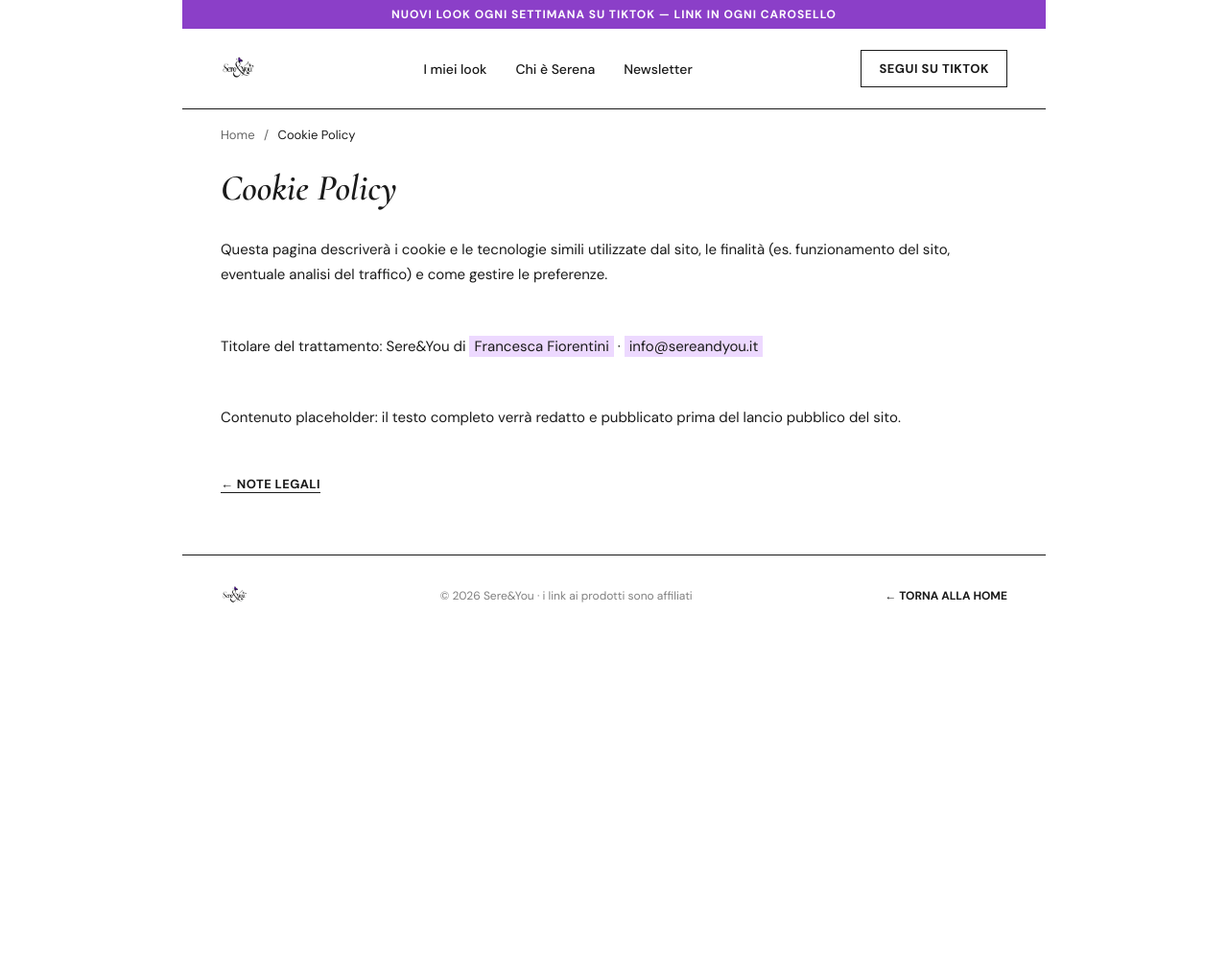
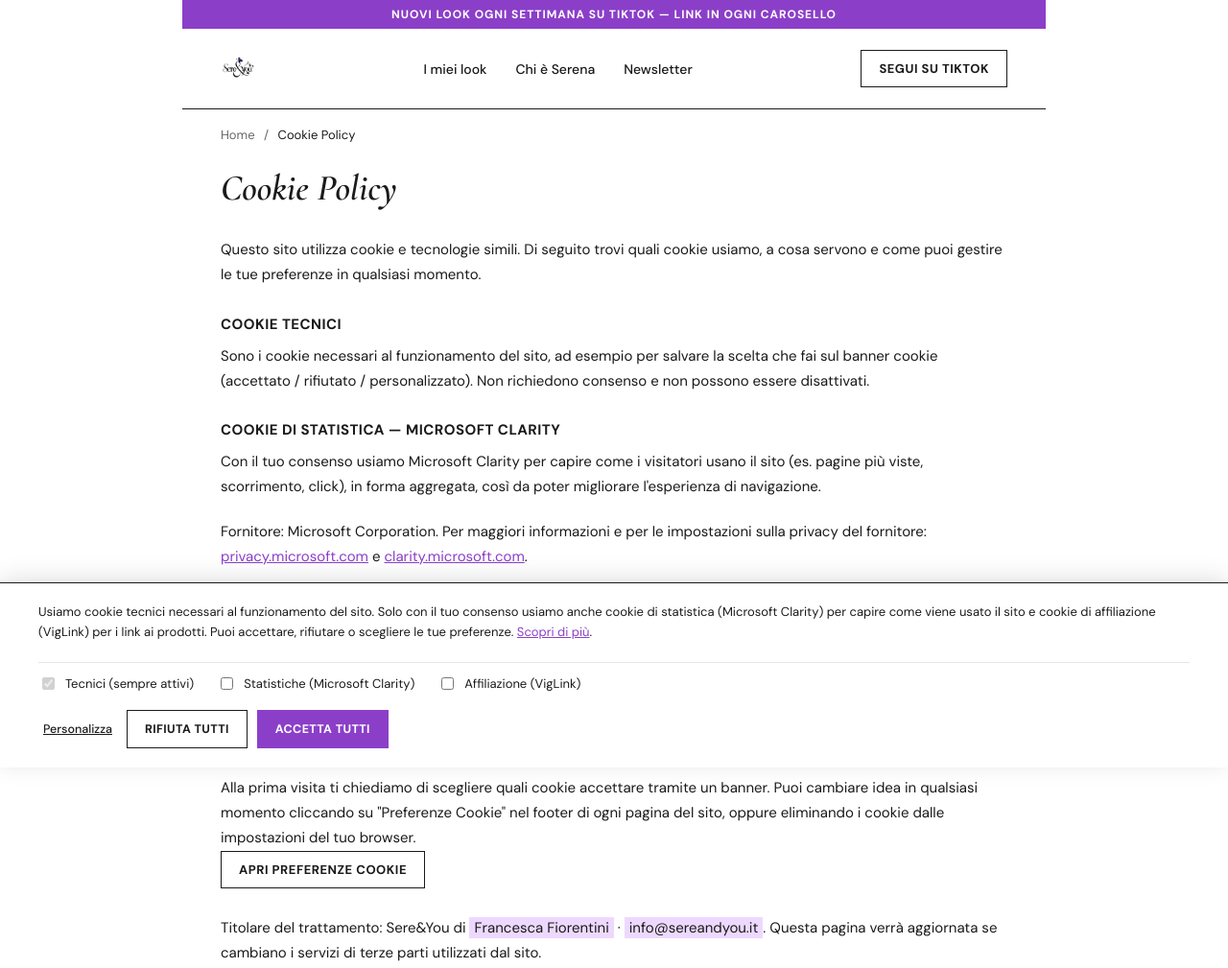
Before and after one commit to FioreFra/sereandyou, a plain HTML site: page cookie-policy.html in a window 1280 px wide. Shown: the top 1009 px of the page at 96% size. Before the commit the page ends 800 px from the top, so only its background shows below. Drawn offline with nearby package versions, Linux system fonts and the light colour scheme.

Commit message:
Aggiorna VigLink, aggiunge Microsoft Clarity e banner cookie GDPR (#9)
- Sostituisce lo script VigLink esistente con la nuova chiave su tutte le pagine
- Aggiunge Microsoft Clarity, caricato solo dopo consenso
- Introduce js/cookie-consent.js: banner cookie con Accetta/Rifiuta/Personalizza, consenso salvato in localStorage, VigLink e Clarity caricati solo se l'utente acconsente
- Aggiunge link "Preferenze Cookie" nel footer di ogni pagina per cambiare scelta in seguito
- Aggiorna cookie-policy.html con il testo reale sui cookie di terze parti usati (Clarity, VigLink)

```diff
--- a/cookie-policy.html
+++ b/cookie-policy.html
@@ -31,9 +31,33 @@
 
   <div class="legal-main legal-body">
     <h1>Cookie Policy</h1>
-    <p>Questa pagina descriverà i cookie e le tecnologie simili utilizzate dal sito, le finalità (es. funzionamento del sito, eventuale analisi del traffico) e come gestire le preferenze.</p>
-    <p>Titolare del trattamento: Sere&amp;You di <span class="fill">Francesca Fiorentini</span> · <span class="fill">info@sereandyou.it</span></p>
-    <p class="legal-note">Contenuto placeholder: il testo completo verrà redatto e pubblicato prima del lancio pubblico del sito.</p>
+
+    <p>Questo sito utilizza cookie e tecnologie simili. Di seguito trovi quali cookie usiamo, a cosa servono e come puoi gestire le tue preferenze in qualsiasi momento.</p>
+
+    <div class="legal-section">
+      <h2>Cookie tecnici</h2>
+      <p>Sono i cookie necessari al funzionamento del sito, ad esempio per salvare la scelta che fai sul banner cookie (accettato / rifiutato / personalizzato). Non richiedono consenso e non possono essere disattivati.</p>
+    </div>
+
+    <div class="legal-section">
+      <h2>Cookie di statistica — Microsoft Clarity</h2>
+      <p>Con il tuo consenso usiamo Microsoft Clarity per capire come i visitatori usano il sito (es. pagine più viste, scorrimento, click), in forma aggregata, così da poter migliorare l'esperienza di navigazione.</p>
+      <p>Fornitore: Microsoft Corporation. Per maggiori informazioni e per le impostazioni sulla privacy del fornitore: <a href="https://privacy.microsoft.com/it-it/privacystatement" target="_blank" rel="noopener">privacy.microsoft.com</a> e <a href="https://clarity.microsoft.com/" target="_blank" rel="noopener">clarity.microsoft.com</a>.</p>
+    </div>
+
+    <div class="legal-section">
+      <h2>Cookie di affiliazione — VigLink</h2>
+      <p>Con il tuo consenso usiamo VigLink (Sovrn Holdings) per trasformare i link ai prodotti citati nei nostri contenuti in link di affiliazione: se acquisti tramite questi link, riceviamo una piccola commissione, senza costi aggiuntivi per te.</p>
+      <p>Fornitore: Sovrn Holdings, Inc. Per maggiori informazioni: <a href="https://www.sovrn.com/privacy-policy/" target="_blank" rel="noopener">sovrn.com/privacy-policy</a>.</p>
+    </div>
+
+    <div class="legal-section">
+      <h2>Come gestire le tue preferenze</h2>
+      <p>Alla prima visita ti chiediamo di scegliere quali cookie accettare tramite un banner. Puoi cambiare idea in qualsiasi momento cliccando su "Preferenze Cookie" nel footer di ogni pagina del sito, oppure eliminando i cookie dalle impostazioni del tuo browser.</p>
+      <button type="button" class="btn-outline" data-cc-open>Apri preferenze cookie</button>
+    </div>
+
+    <p class="legal-note">Titolare del trattamento: Sere&amp;You di <span class="fill">Francesca Fiorentini</span> · <span class="fill">info@sereandyou.it</span>. Questa pagina verrà aggiornata se cambiano i servizi di terze parti utilizzati dal sito.</p>
     <a href="note-legali.html" class="legal-back">← Note legali</a>
   </div>
 
@@ -44,14 +68,6 @@
   </div>
 </div>
 
-<script type="text/javascript">
-  var vglnk = {key: '9481e7cc8377655723168efb43fdb992'};
-  (function(d, t) {var s = d.createElement(t);
-    s.type = 'text/javascript';s.async = true;
-    s.src = '//cdn.viglink.com/api/vglnk.js';
-    var r = d.getElementsByTagName(t)[0];
-    r.parentNode.insertBefore(s, r);
-  }(document, 'script'));
-</script>
+<script src="js/cookie-consent.js"></script>
 </body>
 </html>
--- a/css/style.css
+++ b/css/style.css
@@ -714,3 +714,96 @@ a:focus-visible, button:focus-visible, input:focus-visible {
   .looks-grid { grid-template-columns: 1fr; }
   .hero-copy h1 { font-size: 32px; }
 }
+
+/* Cookie consent banner */
+.cc-banner {
+  position: fixed;
+  left: 0;
+  right: 0;
+  bottom: 0;
+  z-index: 9999;
+  background: #fff;
+  border-top: 1.5px solid var(--black);
+  box-shadow: 0 -4px 24px rgba(0, 0, 0, .12);
+  padding: 20px 24px;
+}
+
+.cc-banner__content {
+  max-width: 1200px;
+  margin: 0 auto;
+  display: flex;
+  flex-wrap: wrap;
+  align-items: center;
+  gap: 16px 24px;
+}
+
+.cc-banner__text {
+  margin: 0;
+  flex: 1 1 420px;
+  font: 400 13px/1.6 'DM Sans', sans-serif;
+  color: var(--black);
+}
+
+.cc-banner__text a { color: var(--purple); }
+
+.cc-banner__prefs {
+  flex: 1 1 100%;
+  display: flex;
+  flex-wrap: wrap;
+  gap: 14px 24px;
+  padding: 12px 0 2px;
+  border-top: 1px solid rgba(0, 0, 0, .1);
+  margin-top: 4px;
+}
+
+.cc-toggle {
+  display: flex;
+  align-items: center;
+  gap: 8px;
+  font: 400 13px 'DM Sans', sans-serif;
+  color: var(--black);
+  cursor: pointer;
+}
+
+.cc-toggle input { accent-color: var(--purple); }
+
+.cc-banner__actions {
+  display: flex;
+  flex-wrap: wrap;
+  gap: 10px;
+  align-items: center;
+}
+
+.cc-btn {
+  font: 700 12.5px 'DM Sans', sans-serif;
+  text-transform: uppercase;
+  letter-spacing: .03em;
+  padding: 11px 18px;
+  cursor: pointer;
+  border: 1.5px solid var(--black);
+  background: none;
+  color: var(--black);
+}
+
+.cc-btn--text {
+  border-color: transparent;
+  text-decoration: underline;
+  text-transform: none;
+  letter-spacing: normal;
+  font-weight: 500;
+  padding-left: 4px;
+  padding-right: 4px;
+}
+
+.cc-btn--primary,
+.cc-btn--save {
+  background: var(--purple);
+  border-color: var(--purple);
+  color: #fff;
+}
+
+@media (max-width: 640px) {
+  .cc-banner { padding: 16px; }
+  .cc-banner__actions { width: 100%; }
+  .cc-btn { flex: 1 1 auto; }
+}
--- /dev/null
+++ b/js/cookie-consent.js
@@ -0,0 +1,186 @@
+(function () {
+  'use strict';
+
+  var STORAGE_KEY = 'sereandyou_cookie_consent';
+  var VIGLINK_KEY = '623e2468728aa8cd9051ec3242a03b9e';
+  var CLARITY_ID = 'xqu7gqtct7';
+
+  function getConsent() {
+    try {
+      var raw = localStorage.getItem(STORAGE_KEY);
+      return raw ? JSON.parse(raw) : null;
+    } catch (e) {
+      return null;
+    }
+  }
+
+  function saveConsent(consent) {
+    consent.timestamp = new Date().toISOString();
+    try {
+      localStorage.setItem(STORAGE_KEY, JSON.stringify(consent));
+    } catch (e) {}
+    applyConsent(consent);
+  }
+
+  function insertViglinkScript() {
+    window.vglnk = window.vglnk || { key: VIGLINK_KEY };
+    var s = document.createElement('script');
+    s.type = 'text/javascript';
+    s.async = true;
+    s.src = '//cdn.viglink.com/api/vglnk.js';
+    var r = document.getElementsByTagName('script')[0];
+    r.parentNode.insertBefore(s, r);
+  }
+
+  function loadViglink() {
+    if (window.__vglnkLoaded) return;
+    window.__vglnkLoaded = true;
+    insertViglinkScript();
+  }
+
+  // Alcune pagine (es. look.html) iniettano nuovi link ai prodotti dopo il
+  // caricamento iniziale: richiamano questa funzione per far rianalizzare
+  // la pagina a VigLink. Se il consenso "affiliazione" non è stato dato,
+  // non fa nulla.
+  window.reloadViglink = function () {
+    var consent = getConsent();
+    if (consent && consent.marketing) {
+      insertViglinkScript();
+    }
+  };
+
+  function loadClarity() {
+    if (window.__clarityLoaded) return;
+    window.__clarityLoaded = true;
+    (function (c, l, a, r, i, t, y) {
+      c[a] = c[a] || function () { (c[a].q = c[a].q || []).push(arguments); };
+      t = l.createElement(r); t.async = 1; t.src = 'https://www.clarity.ms/tag/' + i;
+      y = l.getElementsByTagName(r)[0]; y.parentNode.insertBefore(t, y);
+    })(window, document, 'clarity', 'script', CLARITY_ID);
+  }
+
+  function applyConsent(consent) {
+    if (consent.marketing) loadViglink();
+    if (consent.analytics) loadClarity();
+  }
+
+  var banner = null;
+
+  function buildBanner(existingConsent) {
+    if (banner) return banner;
+
+    var el = document.createElement('div');
+    el.id = 'cc-banner';
+    el.className = 'cc-banner';
+    el.setAttribute('role', 'dialog');
+    el.setAttribute('aria-modal', 'false');
+    el.setAttribute('aria-label', 'Preferenze cookie');
+
+    el.innerHTML =
+      '<div class="cc-banner__content">' +
+        '<p class="cc-banner__text">Usiamo cookie tecnici necessari al funzionamento del sito. Solo con il tuo consenso usiamo anche cookie di statistica (Microsoft Clarity) per capire come viene usato il sito e cookie di affiliazione (VigLink) per i link ai prodotti. Puoi accettare, rifiutare o scegliere le tue preferenze. <a href="cookie-policy.html">Scopri di più</a>.</p>' +
+        '<div class="cc-banner__prefs" id="cc-prefs" hidden>' +
+          '<label class="cc-toggle">' +
+            '<input type="checkbox" checked disabled>' +
+            '<span>Tecnici (sempre attivi)</span>' +
+          '</label>' +
+          '<label class="cc-toggle">' +
+            '<input type="checkbox" id="cc-analytics">' +
+            '<span>Statistiche (Microsoft Clarity)</span>' +
+          '</label>' +
+          '<label class="cc-toggle">' +
+            '<input type="checkbox" id="cc-marketing">' +
+            '<span>Affiliazione (VigLink)</span>' +
+          '</label>' +
+        '</div>' +
+        '<div class="cc-banner__actions">' +
+          '<button type="button" class="cc-btn cc-btn--text" id="cc-customize">Personalizza</button>' +
+          '<button type="button" class="cc-btn cc-btn--outline" id="cc-reject">Rifiuta tutti</button>' +
+          '<button type="button" class="cc-btn cc-btn--save" id="cc-save" hidden>Salva preferenze</button>' +
+          '<button type="button" class="cc-btn cc-btn--primary" id="cc-accept">Accetta tutti</button>' +
+        '</div>' +
+      '</div>';
+
+    document.body.appendChild(el);
+    banner = el;
+
+    var prefs = el.querySelector('#cc-prefs');
+    var analyticsInput = el.querySelector('#cc-analytics');
+    var marketingInput = el.querySelector('#cc-marketing');
+    var customizeBtn = el.querySelector('#cc-customize');
+    var saveBtn = el.querySelector('#cc-save');
+    var acceptBtn = el.querySelector('#cc-accept');
+    var rejectBtn = el.querySelector('#cc-reject');
+
+    if (existingConsent) {
+      analyticsInput.checked = !!existingConsent.analytics;
+      marketingInput.checked = !!existingConsent.marketing;
+    }
+
+    function close() {
+      el.remove();
+      banner = null;
+    }
+
+    customizeBtn.addEventListener('click', function () {
+      var open = !prefs.hidden;
+      prefs.hidden = open;
+      saveBtn.hidden = open;
+      customizeBtn.textContent = open ? 'Personalizza' : 'Nascondi preferenze';
+    });
+
+    acceptBtn.addEventListener('click', function () {
+      saveConsent({ necessary: true, analytics: true, marketing: true });
+      close();
+    });
+
+    rejectBtn.addEventListener('click', function () {
+      saveConsent({ necessary: true, analytics: false, marketing: false });
+      close();
+    });
+
+    saveBtn.addEventListener('click', function () {
+      saveConsent({
+        necessary: true,
+        analytics: analyticsInput.checked,
+        marketing: marketingInput.checked
+      });
+      close();
+    });
+
+    return el;
+  }
+
+  // Permette di riaprire il pannello preferenze da un link nel footer,
+  // per cambiare idea dopo la prima scelta.
+  window.openCookiePreferences = function () {
+    var consent = getConsent();
+    var el = buildBanner(consent);
+    var prefs = el.querySelector('#cc-prefs');
+    var saveBtn = el.querySelector('#cc-save');
+    var customizeBtn = el.querySelector('#cc-customize');
+    prefs.hidden = false;
+    saveBtn.hidden = false;
+    customizeBtn.textContent = 'Nascondi preferenze';
+  };
+
+  function wireFooterLinks() {
+    var links = document.querySelectorAll('[data-cc-open]');
+    for (var i = 0; i < links.length; i++) {
+      links[i].addEventListener('click', function (ev) {
+        ev.preventDefault();
+        window.openCookiePreferences();
+      });
+    }
+  }
+
+  document.addEventListener('DOMContentLoaded', function () {
+    wireFooterLinks();
+    var consent = getConsent();
+    if (consent) {
+      applyConsent(consent);
+    } else {
+      buildBanner(null);
+    }
+  });
+})();
```
Also changed, not shown: index.html (+2 -9 lines), look.html (+2 -12 lines), note-legali.html (+2 -9 lines), post.html (+2 -9 lines), privacy.html (+2 -9 lines).
